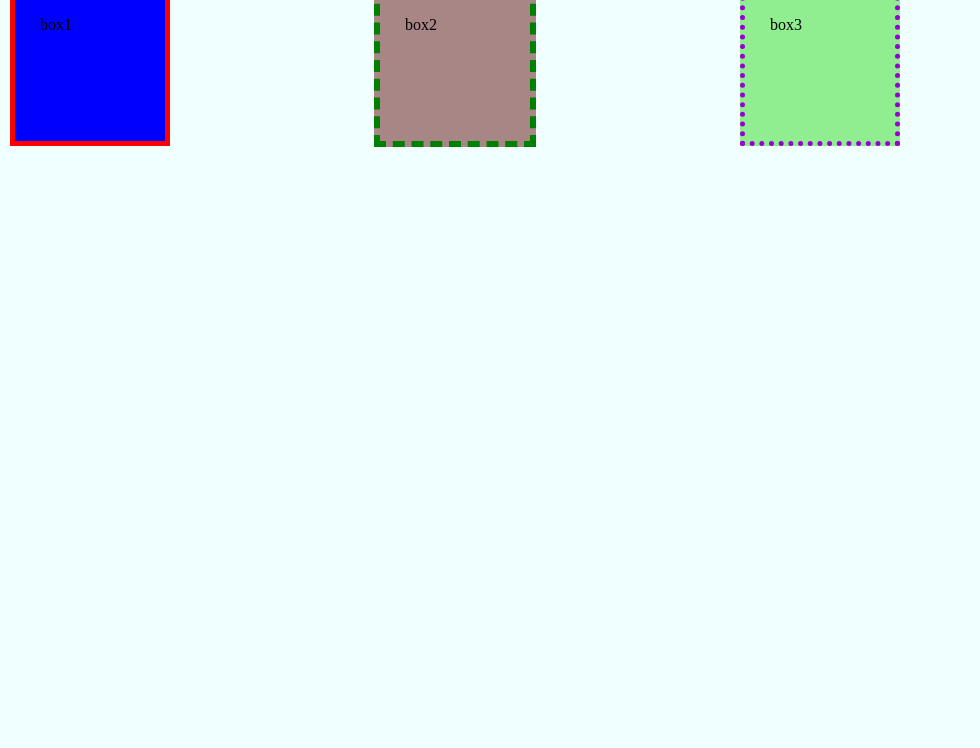
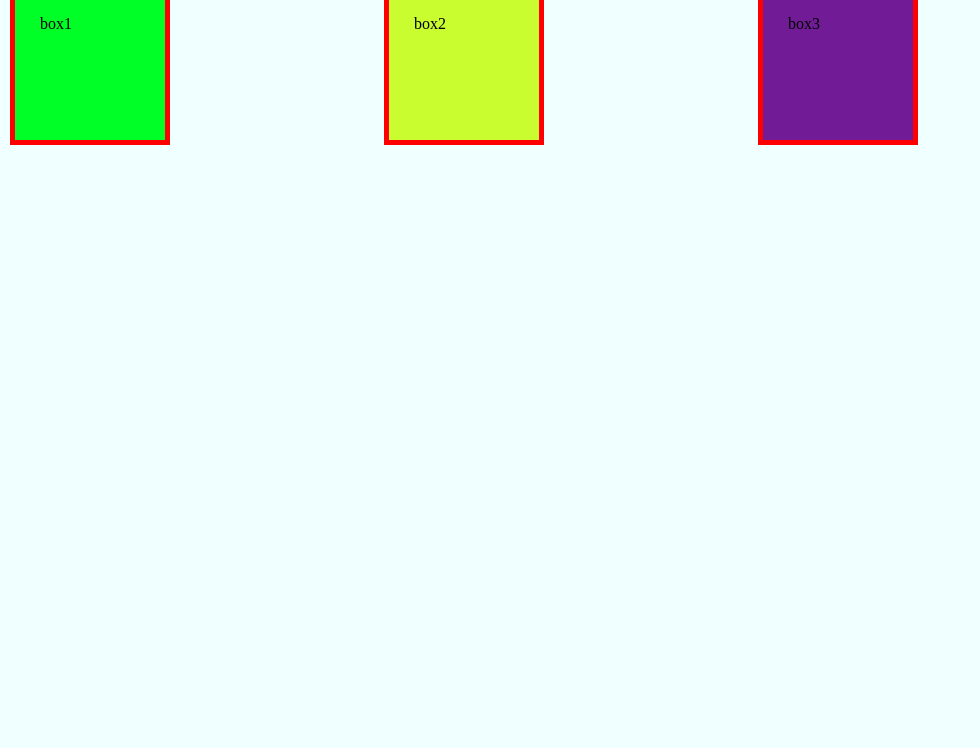
Before and after one commit to AmitRanjan9600123/first-file, a plain HTML site: page display.html in a window 1280 px wide. Shown: the part 52-800 px from the top of the page, without its empty margins (0-980 px from the left). Drawn offline with Linux system fonts and the light colour scheme.

Commit message:
class init

```diff
--- a/display.html
+++ b/display.html
@@ -7,10 +7,12 @@
     <link rel="stylesheet" href="style1.css">
 </head>
 <body>
+
+
     <h1> display boxes</h1>
-    <div id="box1"> box1</div>
-    <div id="box2">box2</div>
-    <div id="box3">box3</div>
+    <div class="box" id="b1"> box1</div>
+    <div class="box" id="b2">box2</div>
+    <div class="box" id="b3">box3</div>
 
 </body>
 </html>
--- a/style1.css
+++ b/style1.css
@@ -3,7 +3,7 @@
     margin: 0;
     background-color: azure;
 }
-#box1{
+.box{
     margin-right: 200px;
     margin-left: 10px;
     padding: 25px;
@@ -13,21 +13,12 @@ background-color: blue;
 display: inline-block;
 border: 5px solid red;
 }
-#box2{ margin-right: 200px;
-    padding: 25px;
-    background-color:rgba(100, 15, 15, 0.5);
-    height: 100px;
-    width: 100px;
-    display: inline-block;
-    border: 6px dashed green;
-
+#b1{
+    background-color: rgb(0, 255, 38);
 }
-#box3{
-    background-color: lightgreen;
-    display: inline-block;
-    height: 100px;
-    width: 100px;
-    margin-right: 200px;
-    padding: 25px;
-    border: 5px dotted darkviolet;
+#b2{
+    background-color: rgba(202, 253, 48);
 }
+#b3{
+    background-color: rgb(113, 28, 150);
+}
```
